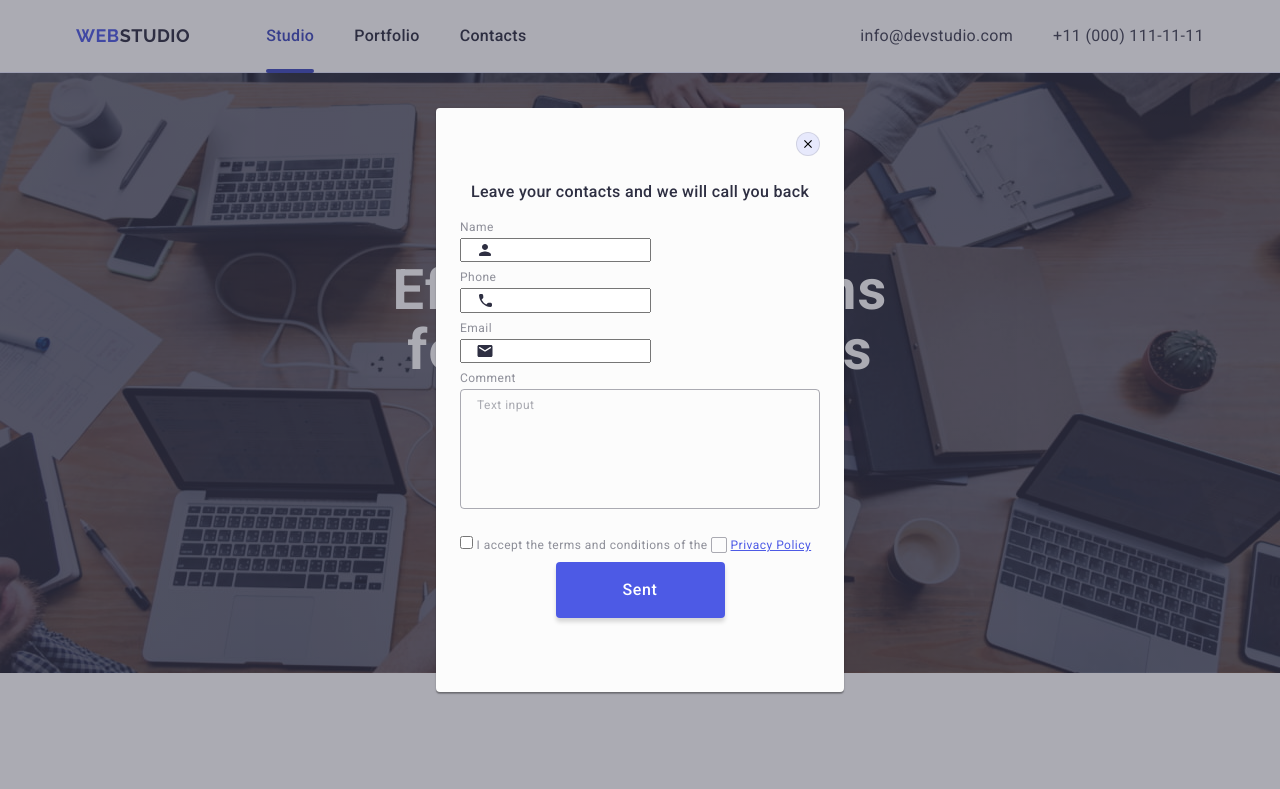
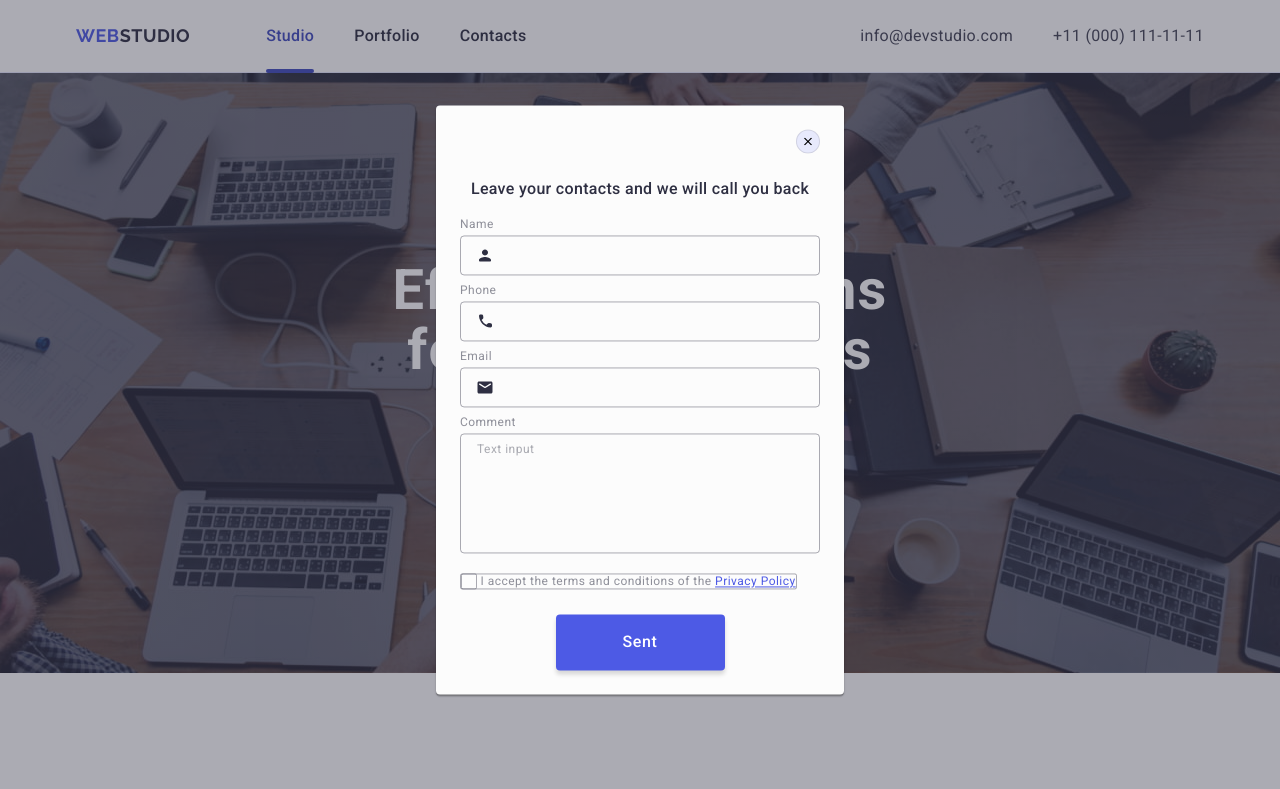
Before and after one commit to Asya-Sh/goit-markup-hw-05, a plain HTML site: page index.html in a window 1280 px wide. Shown: the top 789 px of the page. Drawn offline with nearby package versions, Linux system fonts and the light colour scheme.

Commit message:
model style 2

```diff
--- a/css/styles.css
+++ b/css/styles.css
@@ -656,7 +656,7 @@ footer .logo-accent {
   position: relative;
 }
 
-.modal-wrapper .form {
+.modal-wrapper.form {
   margin-bottom: 16px;
 }
 
@@ -669,7 +669,7 @@ footer .logo-accent {
   transition: fill 250ms cubic-bezier(0.4, 0, 0.2, 1);
 }
 
-.icon-form:focus .input-form {
+.icon-form:focus {
   display: block;
   padding-left: 38px;
   padding-right: 16px;
@@ -683,11 +683,23 @@ footer .logo-accent {
 }
 
 .icon-form:focus {
-  color: #4d5ae5;
+  fill: #4d5ae5;
+  stroke: #4d5ae5;
+}
+
+.input-form {
+  width: 100%;
+  height: 40px;
+  border: 1px solid rgba(46, 47, 66, 0.4);
+  border-radius: 4px;
+  background-color: transparent;
+  padding-left: 38px;
+  outline: transparent;
+  transition: border-color 250ms cubic-bezier(0.4, 0, 0.2, 1);
 }
 
 .input-form:focus {
-  color: #4d5ae5;
+  border-color: #4d5ae5;
 }
 
 .textarea-field {
@@ -724,6 +736,15 @@ textarea::placeholder {
   border-color: #4d5ae5;
 }
 
+.form-label {
+  display: block;
+  margin-bottom: 4px;
+}
+
+.checkbox-privacy {
+  margin-bottom: 24px;
+}
+
 .policy-link {
   font-size: 12px;
   line-height: 1.33;
@@ -733,15 +754,10 @@ textarea::placeholder {
   text-decoration: underline;
 }
 
-.form-label {
-  display: block;
-  margin-bottom: 4px;
-}
-
 .checkbox-label {
   font-size: 12px;
   line-height: 1.17;
-  letter-spacing: 0.04em
+  letter-spacing: 0.04em;
   border: 1px solid rgba(46, 47, 66, 0.4);
   border-radius: 2px;
   margin-right: 8px;
@@ -753,8 +769,8 @@ textarea::placeholder {
   border: 1px solid rgba(46, 47, 66, 0.4);
   border-radius: 2px;
   transition: background-color 250ms cubic-bezier(0.4, 0, 0.2, 1),
-  border 250ms cubic-bezier(0.4, 0, 0.2, 1),
-  fill 250ms cubic-bezier(0.4, 0, 0.2, 1);
+    border 250ms cubic-bezier(0.4, 0, 0.2, 1),
+    fill 250ms cubic-bezier(0.4, 0, 0.2, 1);
   display: inline-flex;
   align-items: center;
   justify-content: center;
@@ -778,17 +794,13 @@ textarea::placeholder {
   background-color: #4d5ae5;
   box-shadow: 0px 4px 4px 0px rgba(0, 0, 0, 0.15);
   transition: background-color 250ms cubic-bezier(0.4, 0, 0.2, 1);
-  font-family: "Roboto", sans-serif;
-font-size: 16px; }
+  font-family: 'Roboto', sans-serif;
+  font-size: 16px;
+}
 
 .btn-sent:hover,
 .btn-sent:focus {
   background-color: #404bbf;
 }
 
-.checkbox-container {
-  margin-bottom: 24px;
-}
-
-
 /* #endregion Modal window */
--- a/index.html
+++ b/index.html
@@ -462,7 +462,8 @@
           <p class="subscribe-text">Subscribe</p>
           <form class="footer-form" autocomplete="off">
             <label class="subscribe-label">
-              <input class="form-mail"
+              <input
+                class="form-mail"
                 type="email"
                 name="email-subscribe"
                 placeholder="E-mail"
@@ -533,7 +534,6 @@
               </svg>
             </div>
           </div>
-
           <div class="modal-wrapper form">
             <label class="form-label" for="user-comment">Comment</label>
             <textarea
@@ -543,23 +543,33 @@
               rows="5"
               placeholder="Text input"
             ></textarea>
-<div class="checkbox-container">
-            </div class="checkbox-privacy">
+          </div>
+          <div class="checkbox-privacy">
             <input
+              class="modal-privacy visually-hidden"
               id="user-privacy"
               type="checkbox"
               value="true"
               name="user-privacy"
-               class="checkbox-container visually-hidden"
             />
-            <label class="checkbox-label" for="user-privacy">
-              <input type="checkbox" name="user_agreement" value="true" />
-              I accept the terms and conditions of the
+            <label
+              class="checkbox-label"
+              for="user-privacy"
+              type="checkbox"
+              name="user_agreement"
+              value="true"
+            >
               <span class="checkbox-custom">
-                <svg class="checkbox-icon" width="10" height="8" class="checkbox-icon">
+                <svg
+                  class="checkbox-icon"
+                  width="10"
+                  height="8"
+                  class="checkbox-icon"
+                >
                   <use href="./images/icons.svg#icon-checkbox"></use>
                 </svg>
               </span>
+              I accept the terms and conditions of the
               <a
                 href=""
                 target="_blank"
@@ -570,6 +580,7 @@
               </a>
             </label>
           </div>
+
           <button class="btn-sent" type="submit">Sent</button>
         </form>
       </div>
```
Lines whose indentation alone changed are shown as unchanged.
